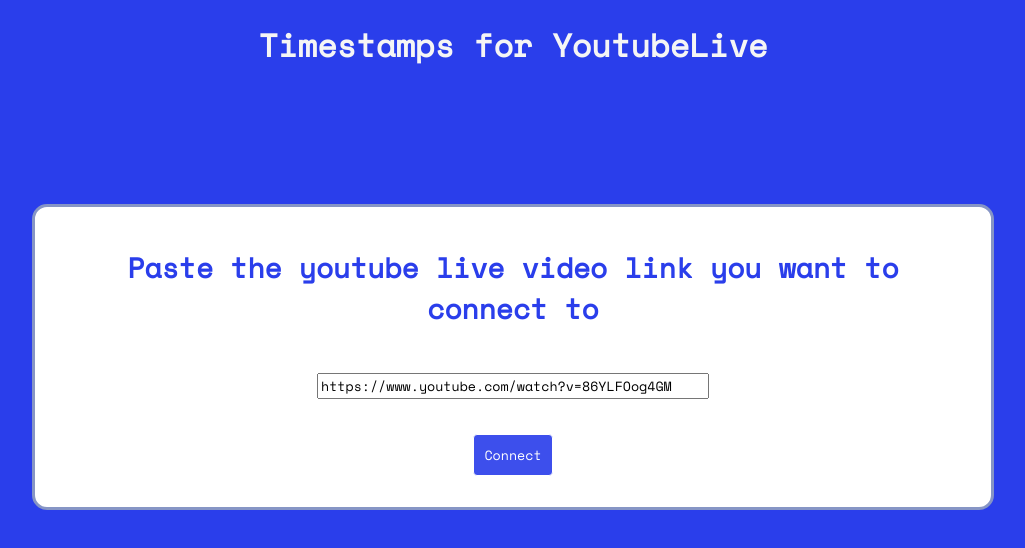
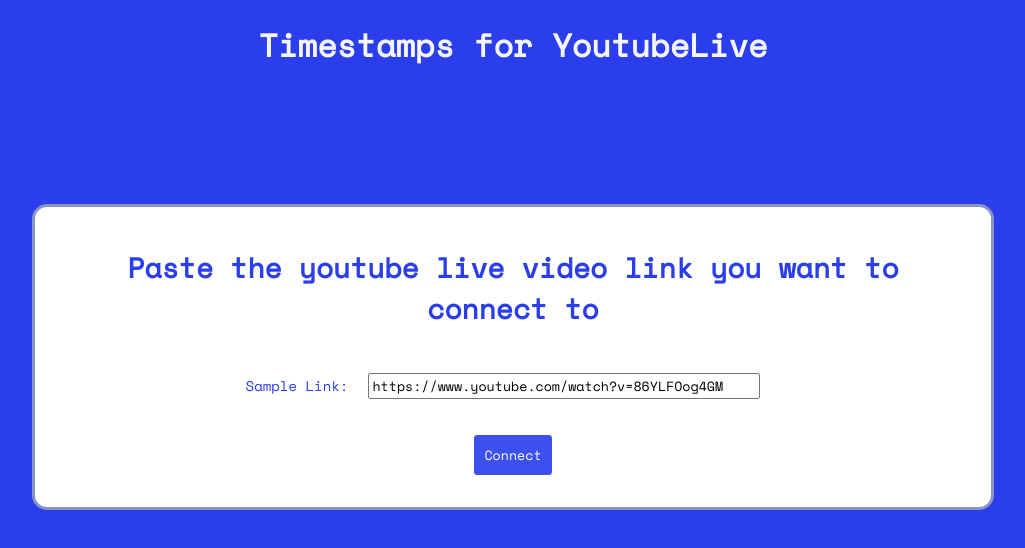
Before and after one commit to almasaitken/timestamps_web_v, a React (Create React App) app: page / in a window 1280 px wide. Shown: the top 548 px of the page, without its empty margins (127-1152 px from the left). Built offline with nearby package versions, Linux system fonts and the light colour scheme.

Commit message:
almost done

```diff
--- a/src/App.css
+++ b/src/App.css
@@ -188,6 +188,10 @@
   margin-top: 30px;
 }
 
+span {
+  display: inline;
+}
+
 .copy-delete-btns {
   background-color: rgba(42, 62, 235, 1);
   border-radius: 10px;
--- a/src/App.js
+++ b/src/App.js
@@ -12,6 +12,7 @@
 
 function App() {
   const [link, setLink] = useState("https://www.youtube.com/watch?v=86YLFOog4GM");
+  const [sampleLink, setSampleLink] = useState("Sample Link:");
   const [message, setMessage] = useState({
     title: "something",
     channel: "default",
@@ -34,6 +35,7 @@
   const [showPopup, setShowPopup] = useState(false);
 
   const handleLinkChange = (event) => {
+    setSampleLink('');
     setLink(event.target.value);
   };
 
@@ -232,6 +234,7 @@
               Paste the youtube live video link you want to connect to{" "}
             </h2>
             <div className="video-search">
+              <span>{sampleLink}</span>
               <input
                 className="input-field"
                 value={link}
```
